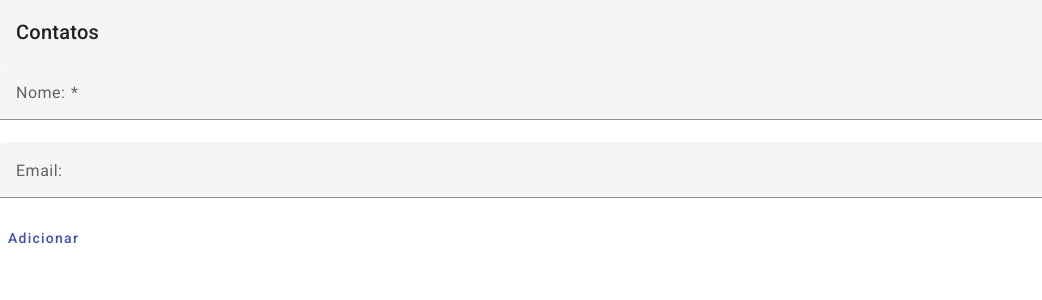
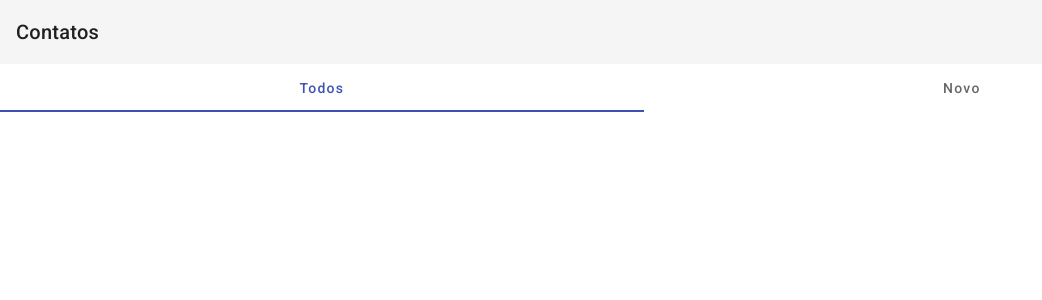
Before and after one commit to guifroes1984/Angular-agenda-app, an Angular app: page / in a window 1280 px wide. Shown: the top 300 px of the page, without its empty margins (0-1042 px from the left). Built offline with nearby package versions, Linux system fonts and the light colour scheme.

Commit message:
Salvando o contato no banco de dados, e melhorias no layout.

```diff
--- a/src/app/contato.service.ts
+++ b/src/app/contato.service.ts
@@ -14,10 +14,10 @@
   url: string = environment.apiBaseUrl;
 
   constructor(
-    private https: HttpClient
+    private http: HttpClient
   ) { }
 
   save(contato: Contato) : Observable<Contato> {
-    return this.https.post<Contato>(this.url, contato);
+    return this.http.post<Contato>(this.url, contato);
   }
 }
--- a/src/app/contato/contato.component.css
+++ b/src/app/contato/contato.component.css
@@ -1,3 +1,7 @@
 .full-width {
     width: 100%;
 }
+
+.half-width {
+    width: 50%;
+}
--- a/src/app/contato/contato.component.html
+++ b/src/app/contato/contato.component.html
@@ -1,5 +1,12 @@
 <mat-toolbar>Contatos</mat-toolbar>
+
+<mat-tab-group>
+    <mat-tab label="Todos"></mat-tab>
+    <mat-tab label="Novo">
+        <mat-card class="half-width">
+            <mat-card-title>Novo Contato</mat-card-title>
             <form [formGroup]="formulario" (ngSubmit)="submit()">
+
                 <mat-form-field class="full-width">
                     <mat-label>Nome: </mat-label>
                     <input formControlName="nome" matInput placeholder="Digite seu nome"/>
@@ -13,3 +20,6 @@
                 <button mat-button color="primary">Adicionar</button>
 
             </form>
+    </mat-card>
+    </mat-tab>
+</mat-tab-group>
--- a/src/app/contato/contato.component.ts
+++ b/src/app/contato/contato.component.ts
@@ -12,6 +12,7 @@
 export class ContatoComponent implements OnInit {
 
   formulario!: FormGroup;
+  contatos: Contato[] = [];
 
   constructor(
     private service: ContatoService,
@@ -21,17 +22,17 @@
   ngOnInit(): void {
     this.formulario = this.fb.group({
       nome: ['', Validators.required],
-      email: ['', Validators.email]
+      email: ['', [Validators.required, Validators.email] ]
     })
   }
 
   submit() {
-    console.log(this.formulario.value)
-
-
-    //this.service.save(c).subscribe( resposta => {
-      //console.log(resposta);
-    //})
+    const formValues = this.formulario.value;
+    const contato: Contato = new Contato(formValues.nome, formValues.email)
+    this.service.save(contato).subscribe( resposta => {
+      this.contatos.push(resposta);
+      console.log(this.contatos)
+    })
   }
 
 }
--- a/src/app/contato/contato.ts
+++ b/src/app/contato/contato.ts
@@ -5,4 +5,9 @@
     email!: string;
     favorito!: boolean;
 
+    constructor(nome: string, email: string) {
+        this.nome = nome;
+        this.email = email;
+    }
+
 }
--- a/src/environments/environment.ts
+++ b/src/environments/environment.ts
@@ -1,4 +1,4 @@
 export const environment = {
     production: false,
     apiBaseUrl: 'http://localhost:8080/api/contatos'
-}
+};
```
Also changed, not shown: src/app/app.module.ts (+8 -0 lines). Lines whose indentation alone changed are shown as unchanged.
